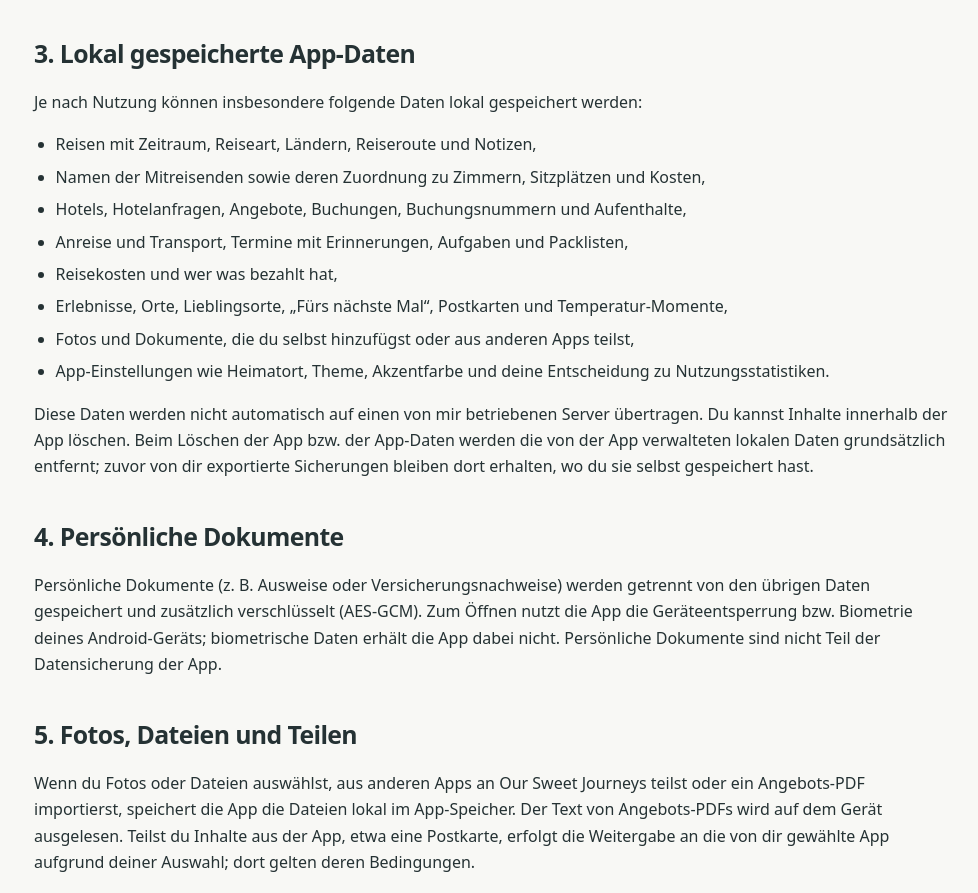
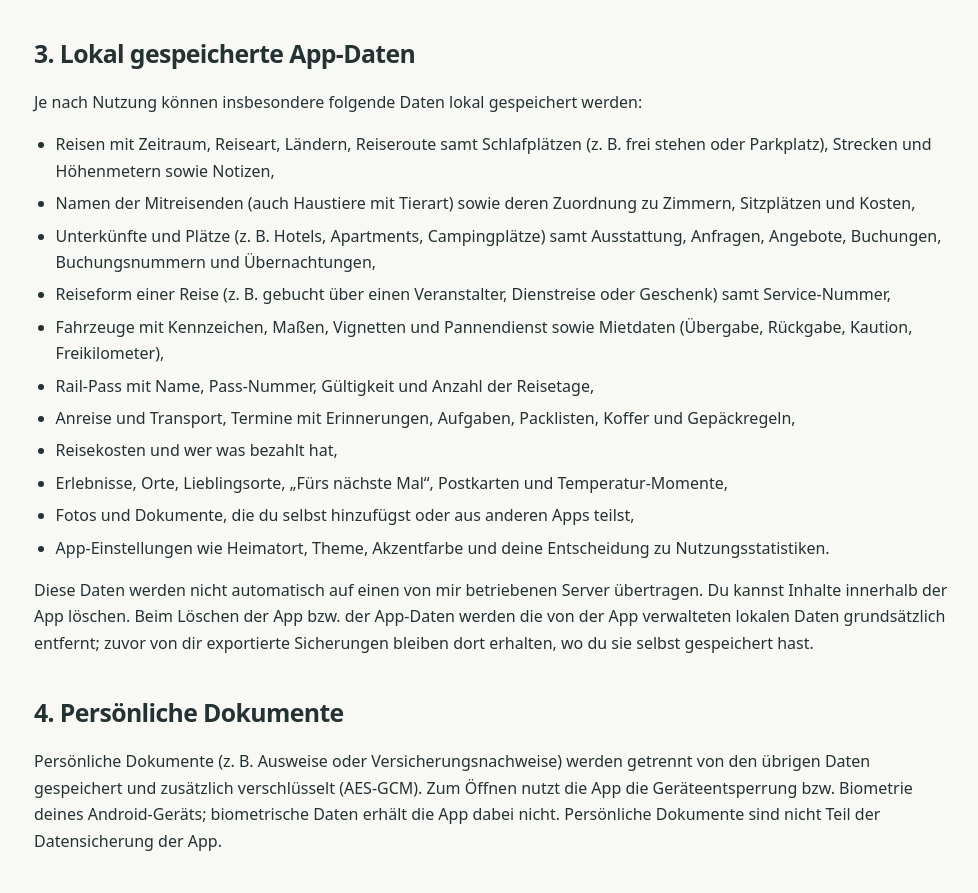
Before and after one commit to frog-fest/SweeterJourneys-Website, a plain HTML site: page datenschutz.html in a window 1280 px wide. Shown: the part 884-1777 px from the top of the page, without its empty margins (146-1124 px from the left). Drawn offline with Linux system fonts and the light colour scheme.

Commit message:
Update Datenschutzerklärung to 0.2.7: accommodation types, travel form, vehicles and rentals, pets, rail pass, routes and luggage
Co-Authored-By: Claude Opus 5.5 <noreply@anthropic.com>

```diff
--- a/datenschutz.html
+++ b/datenschutz.html
@@ -58,10 +58,13 @@
   <h2>3. Lokal gespeicherte App-Daten</h2>
   <p>Je nach Nutzung können insbesondere folgende Daten lokal gespeichert werden:</p>
   <ul>
-    <li>Reisen mit Zeitraum, Reiseart, Ländern, Reiseroute und Notizen,</li>
-    <li>Namen der Mitreisenden sowie deren Zuordnung zu Zimmern, Sitzplätzen und Kosten,</li>
-    <li>Hotels, Hotelanfragen, Angebote, Buchungen, Buchungsnummern und Aufenthalte,</li>
-    <li>Anreise und Transport, Termine mit Erinnerungen, Aufgaben und Packlisten,</li>
+    <li>Reisen mit Zeitraum, Reiseart, Ländern, Reiseroute samt Schlafplätzen (z. B. frei stehen oder Parkplatz), Strecken und Höhenmetern sowie Notizen,</li>
+    <li>Namen der Mitreisenden (auch Haustiere mit Tierart) sowie deren Zuordnung zu Zimmern, Sitzplätzen und Kosten,</li>
+    <li>Unterkünfte und Plätze (z. B. Hotels, Apartments, Campingplätze) samt Ausstattung, Anfragen, Angebote, Buchungen, Buchungsnummern und Übernachtungen,</li>
+    <li>Reiseform einer Reise (z. B. gebucht über einen Veranstalter, Dienstreise oder Geschenk) samt Service-Nummer,</li>
+    <li>Fahrzeuge mit Kennzeichen, Maßen, Vignetten und Pannendienst sowie Mietdaten (Übergabe, Rückgabe, Kaution, Freikilometer),</li>
+    <li>Rail-Pass mit Name, Pass-Nummer, Gültigkeit und Anzahl der Reisetage,</li>
+    <li>Anreise und Transport, Termine mit Erinnerungen, Aufgaben, Packlisten, Koffer und Gepäckregeln,</li>
     <li>Reisekosten und wer was bezahlt hat,</li>
     <li>Erlebnisse, Orte, Lieblingsorte, „Fürs nächste Mal“, Postkarten und Temperatur-Momente,</li>
     <li>Fotos und Dokumente, die du selbst hinzufügst oder aus anderen Apps teilst,</li>
```
Also changed, not shown: version_history.txt, 1 other file.
